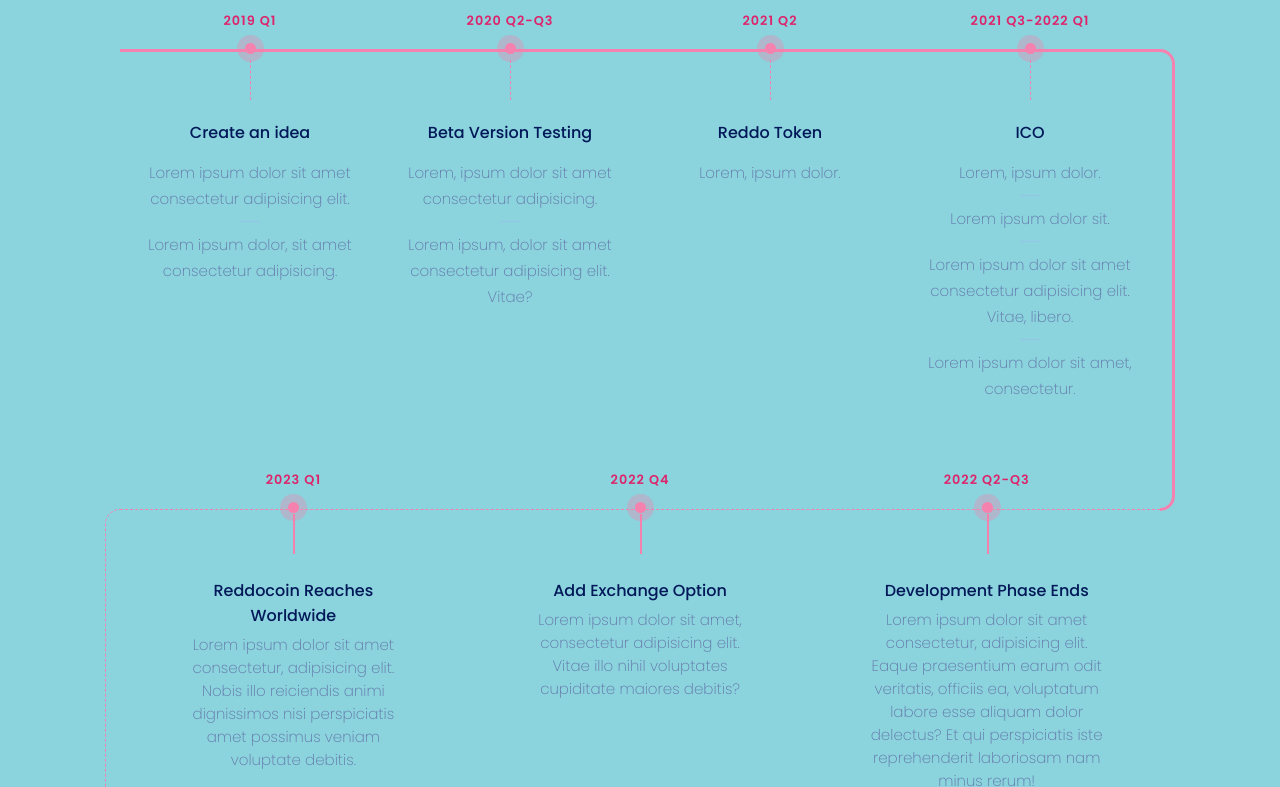
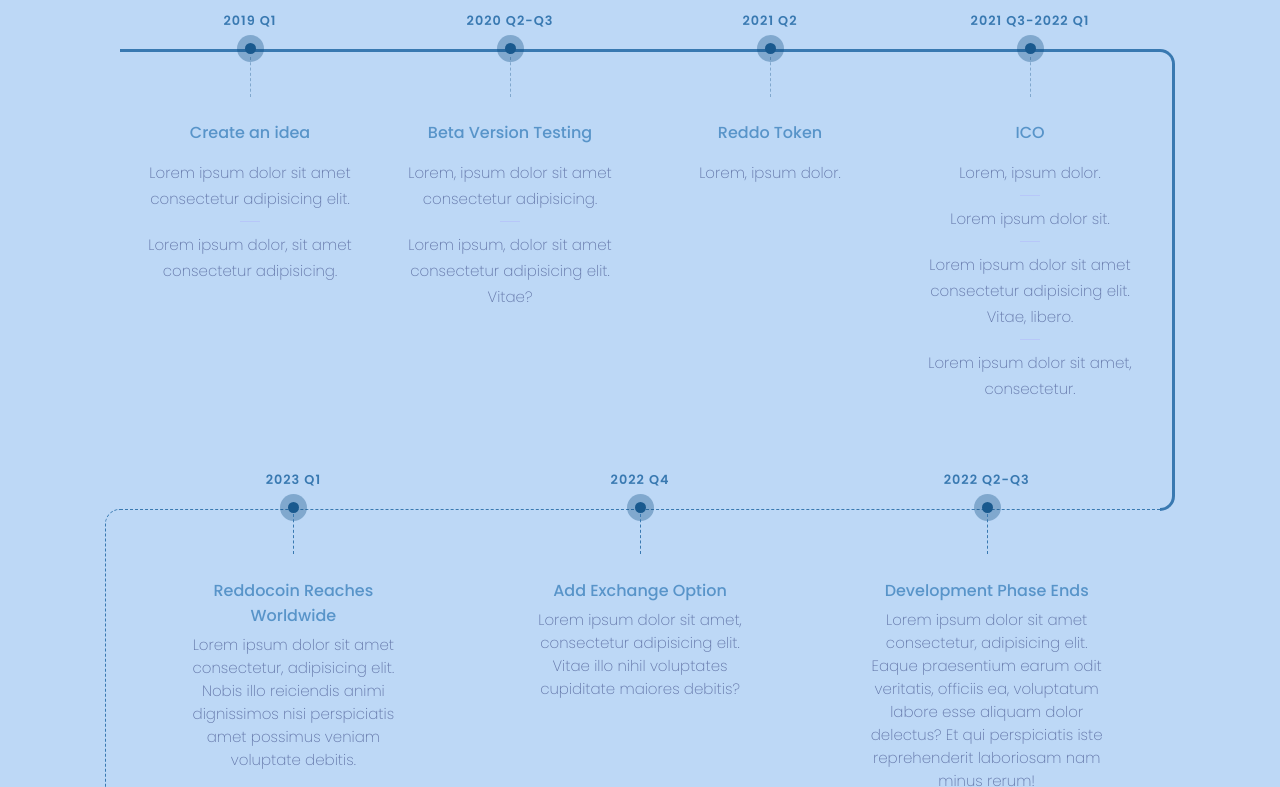
Before and after one commit to merchizm/Roadmap-Design, a plain HTML site: page index.html in a window 1280 px wide. Shown: the part 124-911 px from the top of the page. Drawn offline with Linux system fonts and the light colour scheme.

Commit message:
color pallete changed, readme.md updated

```diff
--- a/Css/style.scss
+++ b/Css/style.scss
@@ -1,4 +1,6 @@
 @import url('https://fonts.googleapis.com/css2?family=Poppins:wght@200;500;600;700&display=swap');
+
+
 
 *::before,
 *::after {
@@ -13,13 +15,12 @@ body{
 
 .container{
     margin: 0;
-    background-color: #8bd3dd;
-    color: #001858;
+    background-color: #BDD8F6;
+    color: #5894C9;
     padding: 20px 120px;
 
     header{
         h3{
-            color: #dd246b;
             position: relative;
             padding-left: 60px;
             font-size: .9rem;
@@ -32,7 +33,7 @@ body{
                 height: 2px;
                 width: 50px;
                 content: "";
-                background: #dd246b;
+                background: #5894C9;
             }
         }
 
@@ -52,7 +53,7 @@ body{
                 width: 100%;
                 height: 0;
                 content: "";
-                border-bottom: 3px solid #f582ae;
+                border-bottom: 3px solid #3979B1;
             }
 
             &:after{
@@ -61,7 +62,7 @@ body{
                 width: 15px;
                 height: calc(100% + 3px);
                 content: "";
-                border: 3px solid #f582ae;
+                border: 3px solid #3979B1;
                 border-left: 0;
                 border-radius: 0 20px 20px 0;
                 right: -15px;
@@ -73,7 +74,7 @@ body{
                     text-align: center;
                     padding: 0 15px 54px;
                     span{
-                        color: #dd246b;
+                        color: #3979B1;
                         position: relative;
                         padding-bottom: 25px;
                         font-size: .8rem;
@@ -86,7 +87,7 @@ body{
                             left: 50%;
                             border-radius: 50%;
                             content: "";
-                            background: rgba(245, 130, 174, 0.342);
+                            background: rgba(13, 77, 130, 0.342);
                             margin-left: -13px;
                             margin-bottom: -8px;
                             height: 27px;
@@ -99,7 +100,7 @@ body{
                             left: 50%;
                             border-radius: 50%;
                             content: "";
-                            background: #f582ae;
+                            background: #19598e;
                             margin-left: -5px;
                             height: 11px;
                             width: 11px;
@@ -116,12 +117,12 @@ body{
 
                         &:before{
                             position: absolute;
-                            top: -10px;
+                            top: -13px;
                             left: 50%;
                             height: 40px;
                             width: 0;
                             content: "";
-                            border-right: 1px dashed #f582ae;
+                            border-right: 1px dashed rgba(13, 77, 130, 0.342);
                         }
                     }
 
@@ -171,7 +172,7 @@ body{
                 width: 100%;
                 height: 0;
                 content: "";
-                border-bottom: 1px dashed #f582ae;
+                border-bottom: 1px dashed #3979B1;
             }
             &:after{
                 position: absolute;
@@ -179,7 +180,7 @@ body{
                 width: 15px;
                 height: calc(100% - 30px);
                 content: "";
-                border: 1px dashed #f582ae;
+                border: 1px dashed #3979B1;
                 border-right: 0;
                 border-radius: 20px 0 0 20px;
                 left: -15px;
@@ -195,7 +196,7 @@ body{
                     padding: 0 40px;
 
                     span{
-                        color: #dd246b;
+                        color: #3979B1;
                         position: relative;
                         padding-bottom: 25px;
                         font-size: .8rem;
@@ -208,7 +209,7 @@ body{
                             left: 50%;
                             border-radius: 50%;
                             content: "";
-                            background: rgba(245, 130, 174, 0.342);
+                            background: rgba(13, 77, 130, 0.342);
                             margin-left: -13px;
                             margin-bottom: -8px;
                             height: 27px;
@@ -221,7 +222,7 @@ body{
                             left: 50%;
                             border-radius: 50%;
                             content: "";
-                            background: #f582ae;
+                            background: #19598e;
                             margin-left: -5px;
                             height: 11px;
                             width: 11px;
@@ -243,7 +244,7 @@ body{
                             height: 40px;
                             width: 0;
                             content: "";
-                            border-right: 2px solid #f582ae;
+                            border-right: 1px dashed #3979B1;
                         }
                     }
 
```
Also changed, not shown: Css/style.css, colors.png (added), screenshot.png (added), 2 other files.
